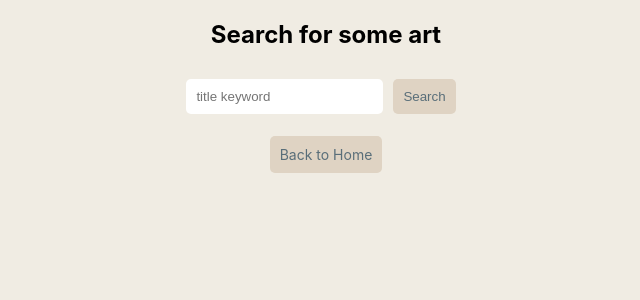
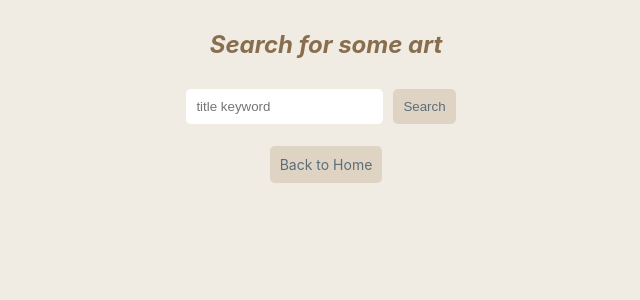
Before and after one commit to tanwsc/MuseumSiteProject, a React (Create React App) app: page /search in a window 1280 px wide. Shown: the top 300 px of the page, without its empty margins (314-954 px from the left). Built offline with nearby package versions, Linux system fonts and the light colour scheme; no server answers.

Commit message:
minor styling edits

```diff
--- a/src/index.css
+++ b/src/index.css
@@ -15,17 +15,22 @@ code {
 }
 
 h1,
-h3 {
+h2 {
   color: rgb(136, 110, 77);
+}
+
+h2 {
+  font-style: italic;
 }
 
 p {
   color: rgb(0, 48, 63);
+  padding-left: 10px;
 }
 
-h3,
-p {
-  padding-left: 10px;
+span {
+  font-size: 14px;
+  font-style: italic;
 }
 
 button {
@@ -58,7 +63,8 @@ img {
   max-width: 80%;
 }
 
-.art-main {
+.art-main,
+.search {
   margin: 30px auto;
   width: 90%;
 }
@@ -85,8 +91,14 @@ img {
     padding: 10px 0;
   }
 
+  .art-info h2 {
+    margin: 50px auto 40px auto;
+    width: 70%;
+  }
+
   .art-info p {
-    padding: 20px;
+    padding: 20px 20%;
+    /* width: 70%; */
     background: rgb(223, 211, 195);
     line-height: 1.4em;
   }
```
